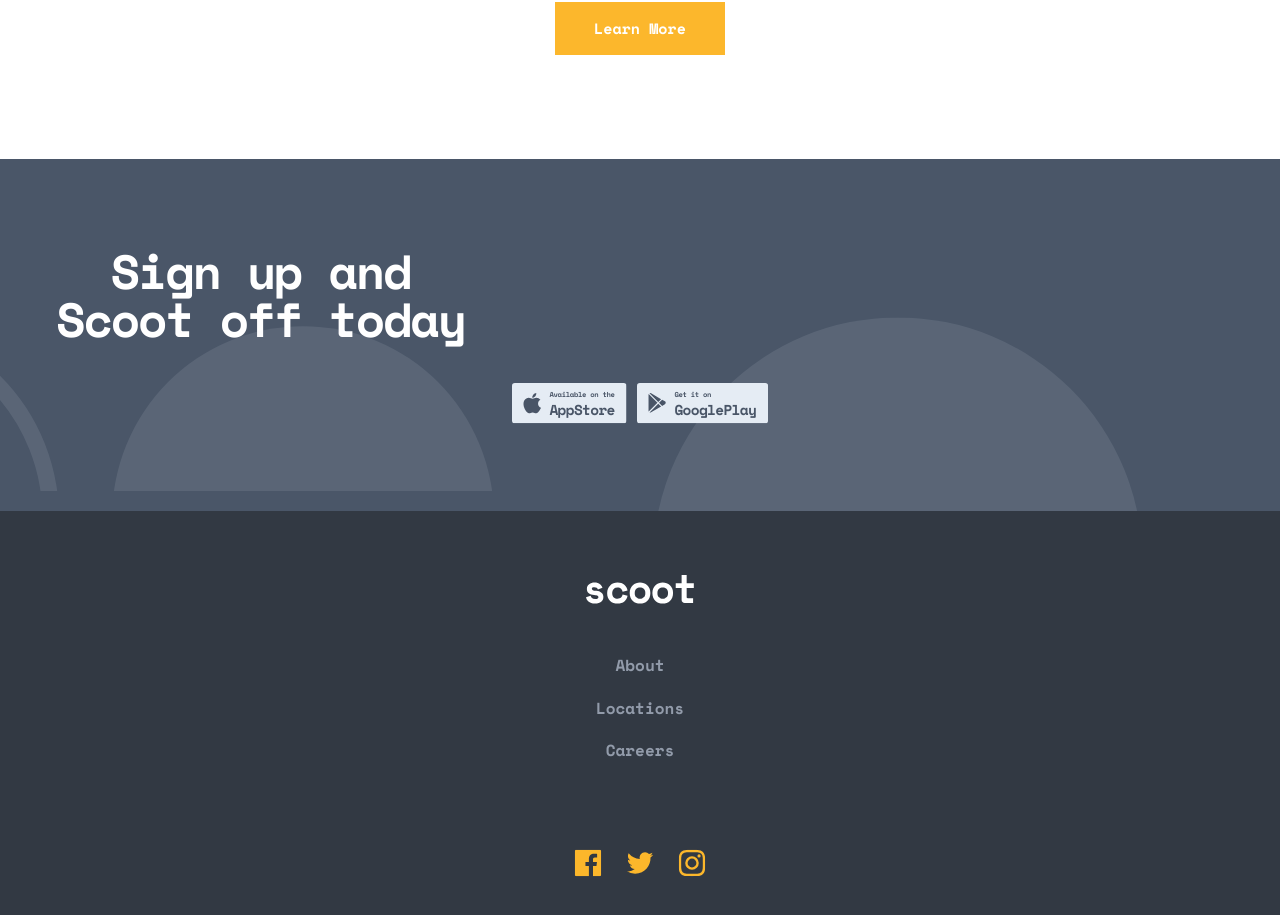
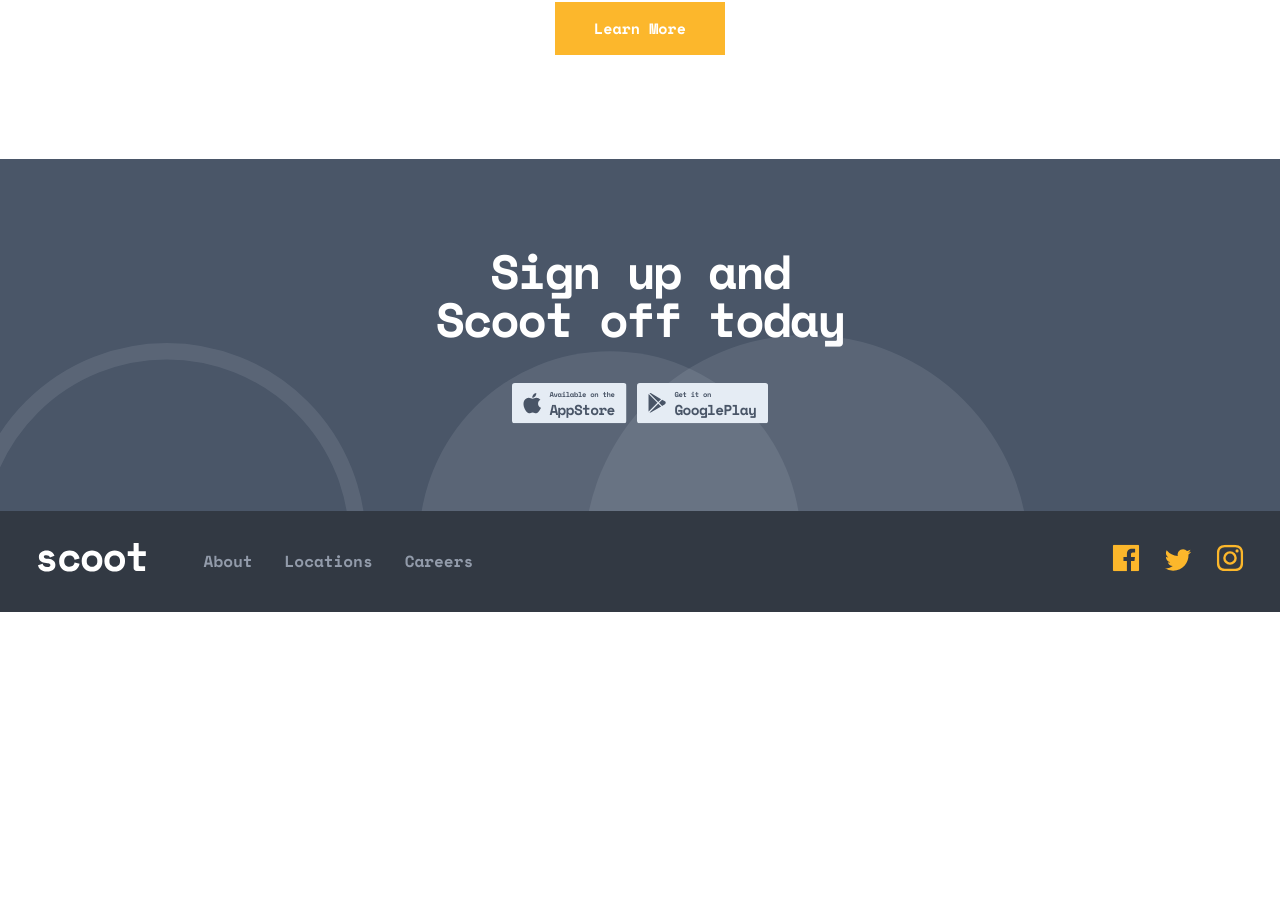
Before and after one commit to xaviguasch/scoot-multipage-website-app-frontendmentor-prac, a React (Create React App) app: page /home in a window 1280 px wide. Shown: the part 3835-4750 px from the top of the page. After the commit the page ends 4447 px from the top, so only its background shows below. Built offline with nearby package versions, Linux system fonts and the light colour scheme.

Commit message:
styled Footer component for tablet

```diff
--- a/src/components/Footer.css
+++ b/src/components/Footer.css
@@ -67,3 +67,42 @@
   width: 131px;
   height: 40px;
 }
+
+/* ================== */
+/* MEDIA QUERIES */
+/* ================== */
+
+/* Tablet */
+@media (min-width: 768px) {
+  .Footer .title--footer {
+    margin: 0 auto;
+  }
+
+  .footer__main::before {
+    content: '';
+    position: absolute;
+    bottom: -57%;
+    left: -32%;
+    background: url('../assets/patterns/semi-circles.svg');
+    background-repeat: no-repeat;
+    width: 100%;
+    height: 100%;
+
+    transform: scale(1.1);
+  }
+
+  .footer__main::after {
+    content: '';
+    position: absolute;
+    bottom: -50%;
+    left: 584px;
+    background: url('../assets/patterns/circle.svg');
+    background-repeat: no-repeat;
+    width: 100%;
+    height: 100%;
+
+    transform: scale(1);
+
+    opacity: 0.1;
+  }
+}
--- a/src/components/Navigation.css
+++ b/src/components/Navigation.css
@@ -85,3 +85,42 @@ different components
 .Navigation--modal ul li:not(:first-child) {
   margin-top: 1.5em;
 }
+
+/* ================== */
+/* MEDIA QUERIES */
+/* ================== */
+
+/* Tablet */
+@media (min-width: 768px) {
+  /* Footer styles */
+  .Navigation__footer-wrapper {
+    padding: 2em 2.375em 2em;
+
+    flex-direction: row;
+    justify-content: flex-start;
+    align-items: center;
+    gap: 3.6em;
+  }
+
+  .nav-footer {
+    margin-top: unset;
+  }
+
+  .nav-footer ul {
+    display: flex;
+    justify-content: flex-start;
+    align-items: center;
+    gap: 2em;
+  }
+
+  .nav-footer ul li:not(:first-child) {
+    margin-top: unset;
+  }
+
+  .socials-list {
+    align-items: baseline;
+
+    margin-top: unset;
+    margin-left: auto;
+  }
+}
```
